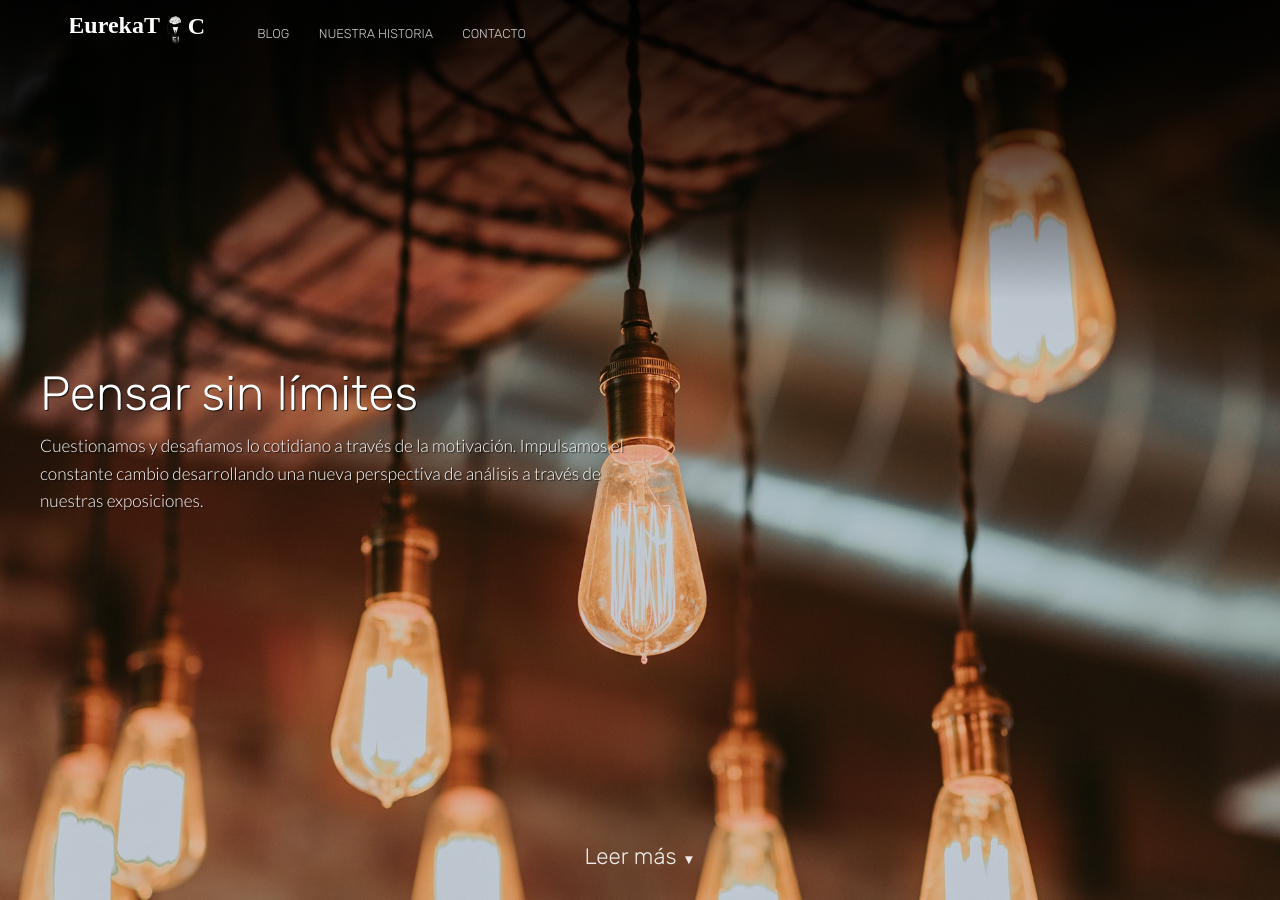
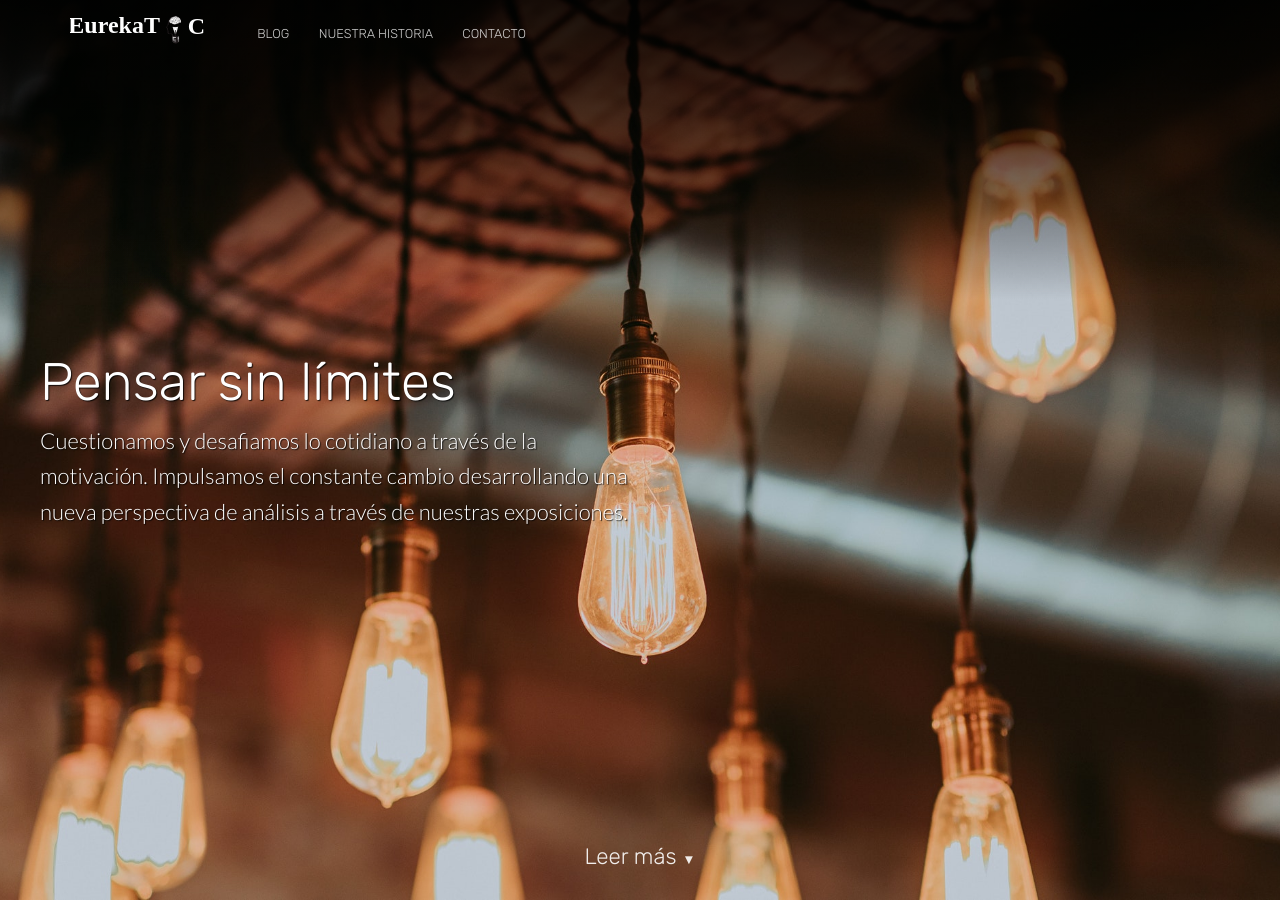
Before and after one commit to crisdesplats/eurekatalks, a Jekyll site: the page built from index.html, in a window 1280 px wide and 900 px high. Built offline with Jekyll 4.4.1, drawn with Linux system fonts in a browser that asks for light colours; nearby versions of some CDN libraries.

Commit message:
cambio estilo

```diff
--- a/_sass/elements.scss
+++ b/_sass/elements.scss
@@ -30,7 +30,7 @@ h1 strong, h2 strong {
 
 h1 {
 	font-weight: 300;
-	font-size: 3.0em;
+	font-size: 3.3em;
 	margin: 0;
 }
 
@@ -54,7 +54,7 @@ h2 a {
 }
 
 p, address, ul {
-	font-size: 1.08em;
+	font-size: 1.38em;
 	margin-bottom: 20px;
 	font-weight: 300;
 	line-height: 1.6em;
```
